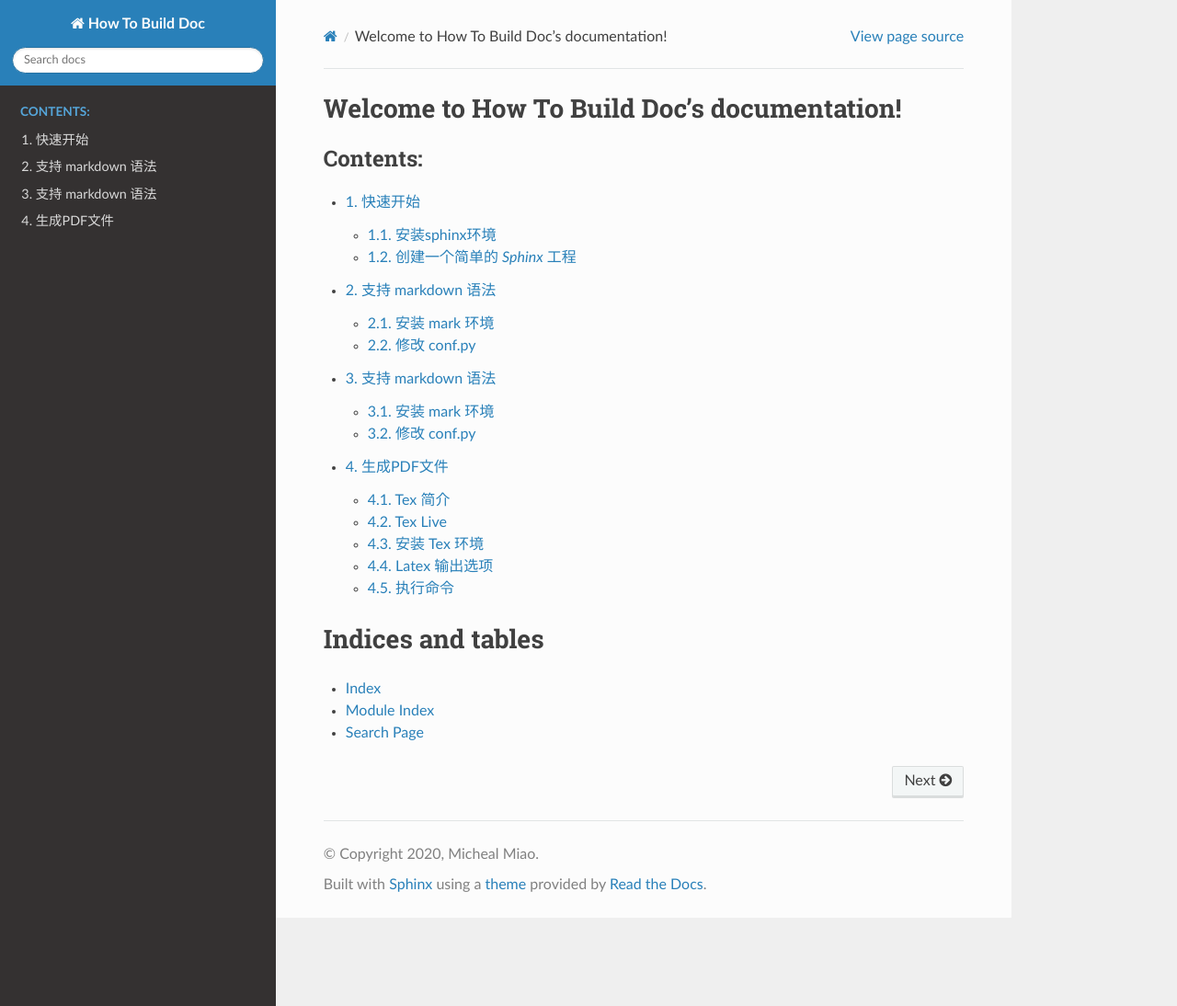
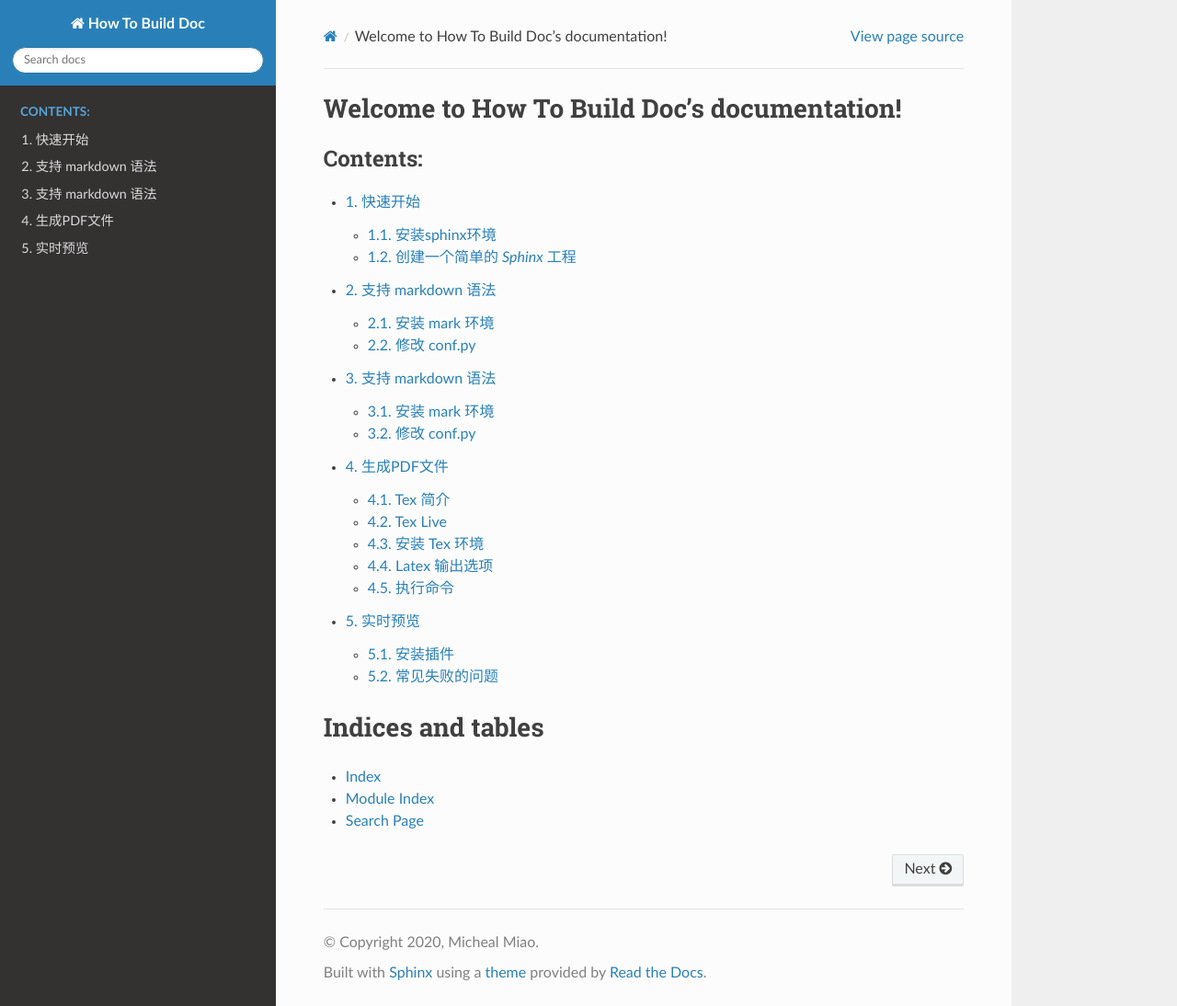
Before and after one commit to miaogs/how-to-build-doc, a Sphinx documentation site: the page built from source/index.rst, in a window 1280 px wide and 1094 px high. Shown: the whole window at 92% size. Built offline with Sphinx 7.4.7 and the Read the Docs theme 2.0.0, drawn with Linux system fonts in a browser that asks for light colours; some of the changed lines change nothing that is shown.

Commit message:
add the preview HTML

```diff
--- a/source/index.rst
+++ b/source/index.rst
@@ -15,6 +15,8 @@
    support_markdown
    support_mark
    generate_pdf
+   preview_html
+
 
 Indices and tables
 ==================
--- /dev/null
+++ b/source/preview_html.rst
@@ -0,0 +1,59 @@
+.. _preview_html:
+
+
+实时预览
+===============
+
+
+安装插件
+~~~~~~~~~
+
+这里一般都是 VSCode 编辑器的插件来实现。而且一般在编写 rst 文档的时候都是采用 VSCode 编辑器。
+
+
+将 `DocUtils` 或 `Sphinx` 安装为实时预览器。
+
+
+
+实时预览需要预先安装 `DocUtils` 或 `Sphinx` 作为渲染引擎来生成用于预览的 `HTML` 页面。
+`conf.py` 可以通过单击状态按钮来选择渲染引擎和 `Sphinx` 文件。有关详细信息，请参阅配置。
+
+
+
+..
+	如果喜欢基于 `Sphinx` 的预览：
+
+	::
+
+	pip install sphinx-autobuild
+
+	如果喜欢基于 `DocUtils` 的预览：
+
+	::
+
+	pip install DocUtils
+
+这里我选择的是 Sphinx. 这里可以直接安装 reStructuredText 插件。
+
+
+- Ctrl+Shift+R (在MAC上 使用 Cmd+Shift+R )预览
+- Ctrl+K ,Ctrl+R (在 MAC 上使用 Cmd+K , Cmd+R  ) 预览到侧面或者单击 VSCode 右上方的图标
+
+.. image:: ./figures/preview_html.png
+   :alt: 预览效果
+   :align: center
+
+
+
+常见失败的问题
+~~~~~~~~~~~~~~~~
+
+1. 预览之后需要选择是基于 Sphinx 还是 DocUtils ,选择 Sphinx .
+
+2. 如果主机有多个 python 版本，需要指定一下 python 版本。
+
+3. 可以预览图图片但是不能预览视频。
+
+.. figure:: ./figures/preview_html2.png
+   :alt: 预览效果
+   :align: center
```
Also changed, not shown: source/figures/preview_html.png (added), source/figures/preview_html2.png (added), 1 other file.
